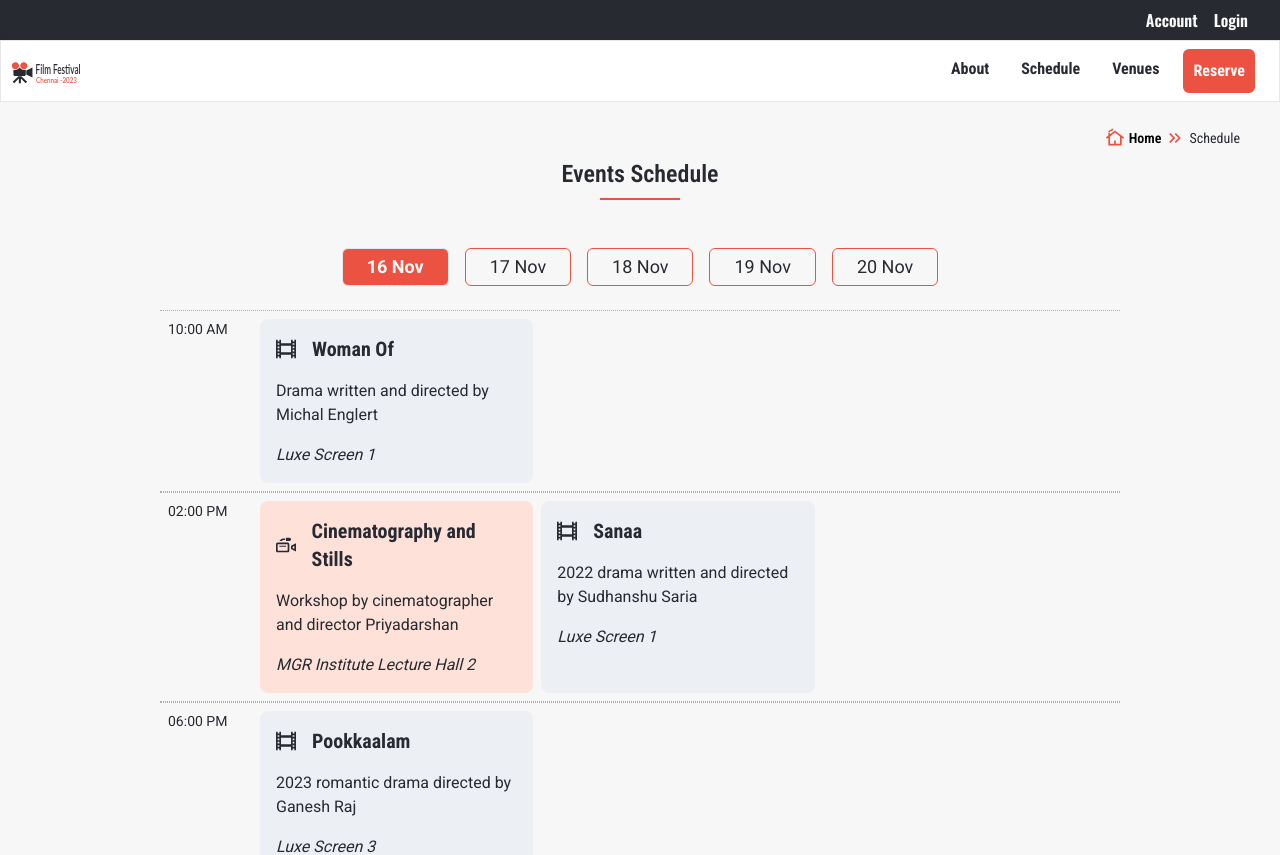
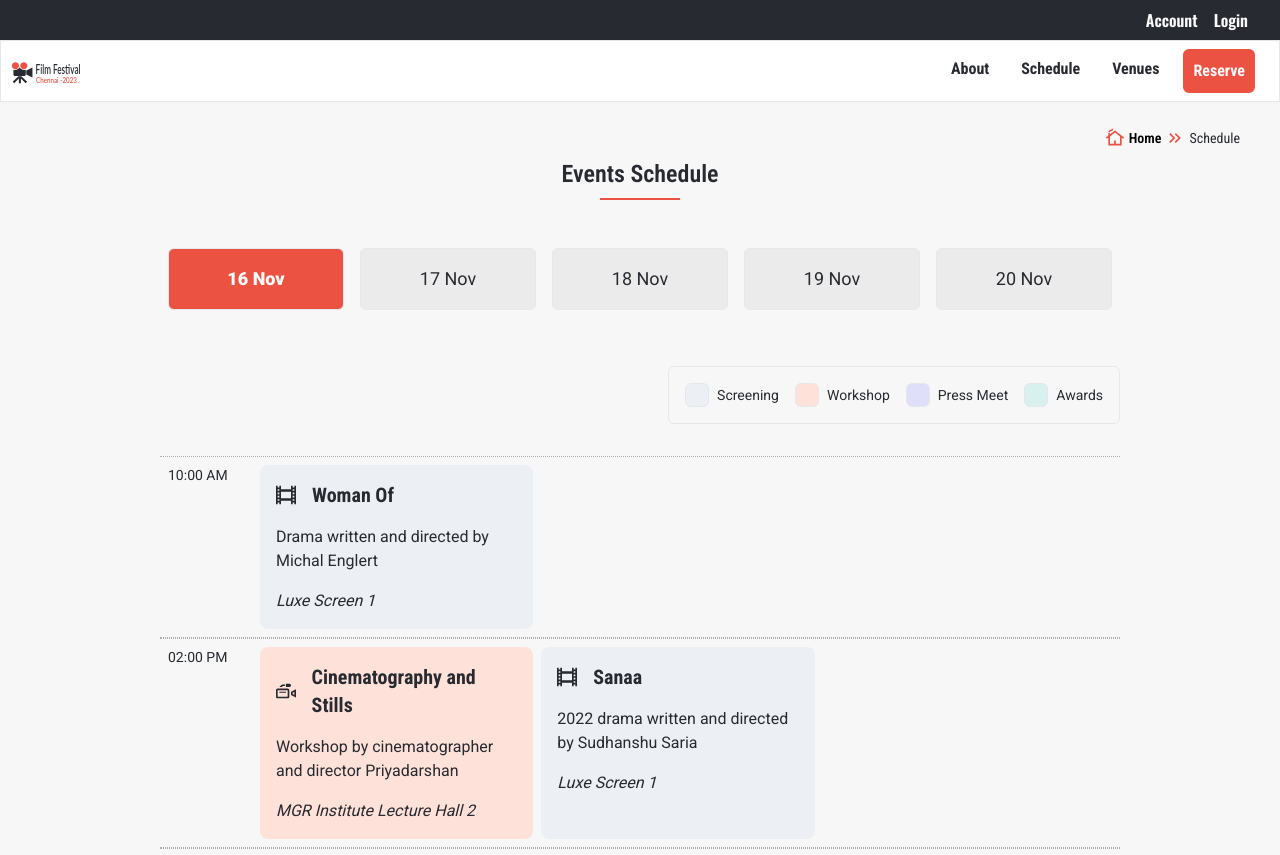
Before and after one commit to ram1117/filmfestival-v2-fe, a Next.js app: page /schedule in a window 1280 px wide. Shown: the top 855 px of the page. Built offline with nearby package versions, Linux system fonts and the light colour scheme.

Commit message:
finish schedule legend, make styling changes

```diff
--- a/src/components/homepage/HeroSection.tsx
+++ b/src/components/homepage/HeroSection.tsx
@@ -11,7 +11,7 @@ const HeroSection = () => (
       <h2 className="text-clip">{heroSectionData.title3}</h2>
     </div>
 
-    <h4 className="border-2 w-3/4 p-2 lg:w-1/2 my-2 lg:my-6 text-sm lg:text-lg font-md rounded-md">
+    <h4 className="border-2 w-3/4 p-2 lg:w-1/2 my-2 lg:my-6 text-sm lg:text-lg font-md rounded-md bg-bg-color-primary">
       {heroSectionData.description}
     </h4>
 
--- a/src/components/schedulepage/DateSelectionButton.tsx
+++ b/src/components/schedulepage/DateSelectionButton.tsx
@@ -17,14 +17,14 @@ const DateSelectionButton = ({
 
   const activeStyle =
     activeIndex === index
-      ? "text-custom-red font-semibold lg:font-bold bg-custom-red text-text-primary"
-      : "border-custom-red";
+      ? "text-custom-red font-black bg-custom-red text-text-primary"
+      : "bg-button-light";
 
   return (
     <button
       type="button"
       onClick={() => handleChange(index)}
-      className={`${activeStyle} border rounded-md px-2 lg:px-6 py-1`}
+      className={`${activeStyle} border rounded-md p-2 lg:p-4`}
     >
       {title}
     </button>
--- /dev/null
+++ b/src/components/schedulepage/ScheduleLegend.tsx
@@ -0,0 +1,19 @@
+import { scheduleLegendData } from "@/data/ScheduleData";
+
+const ScheduleLegend = () => (
+  <div className="w-11/12 lg:w-3/4 max-w-[1248px] my-6 lg:my-8 flex md:justify-end">
+    <ul className="flex gap-2 lg:gap-4 flex-wrap items-center justify-between w-max border p-4 rounded-md">
+      {scheduleLegendData.map((item) => (
+        <li key={item.id} className="flex gap-2 items-center">
+          <div
+            className="h-3 w-3 lg:h-6 lg:w-6 rounded-md border"
+            style={{ background: item.eventColorCode }}
+          />
+          <h6 className="text-xs md:text-sm">{item.name}</h6>
+        </li>
+      ))}
+    </ul>
+  </div>
+);
+
+export default ScheduleLegend;
--- a/src/components/schedulepage/ScheduleMenu.tsx
+++ b/src/components/schedulepage/ScheduleMenu.tsx
@@ -11,7 +11,7 @@ const ScheduleMenu = ({
   activeIndex,
   setActiveIndex,
 }: RadioSelectionProps) => (
-  <div className="flex text-sm lg:text-lg gap-1 lg:gap-4 w-11/12 lg:w-3/4 max-w-[1248px] p-1 lg:p-2 my-4 items-center justify-center flex-wrap">
+  <div className="grid grid-cols-3 md:grid-cols-5 text-sm lg:text-lg gap-1 lg:gap-4 w-11/12 lg:w-3/4 max-w-[1248px] p-1 lg:p-2 my-4">
     {dateOptions.map((item, index) => (
       <DateSelectionButton
         key={item}
--- a/src/components/schedulepage/ScheduleRow.tsx
+++ b/src/components/schedulepage/ScheduleRow.tsx
@@ -12,7 +12,7 @@ const ScheduleRow = ({ schedule }: ScheduleRowProps) => {
     <li className="flex border-y border-y-gray-light border-dotted p-2 justify-start">
       <h4 className="w-3/12 md:w-1/12 text-xs md:text-sm">{schedule.time}</h4>
       <ul className="grid grid-cols-1 md:grid-cols-2 lg:grid-cols-3 gap-2 mx-4 w-9/12 md:w-11/12">
-        {!renderItem && <li className="p-2 lg:p-4">-</li>}
+        {!renderItem && <li className="p-2 lg:p-4 h-24" />}
         {renderItem &&
           schedule.list.map((item) => (
             <ScheduleItem item={item} key={item.id} />
--- a/src/components/schedulepage/ScheduleSection.tsx
+++ b/src/components/schedulepage/ScheduleSection.tsx
@@ -2,6 +2,7 @@
 
 import { useState } from "react";
 import ScheduleMenu from "./ScheduleMenu";
+import ScheduleLegend from "./ScheduleLegend";
 import ScheduleRow from "./ScheduleRow";
 import scheduleData from "@/data/ScheduleData";
 
@@ -18,6 +19,7 @@ const ScheduleSection = () => {
         activeIndex={activeIndex}
         setActiveIndex={setActiveIndex}
       />
+      <ScheduleLegend />
       <ul className="w-11/12 lg:w-3/4 max-w-[1248px]">
         {scheduleData[activeIndex].events.map((event) => (
           <ScheduleRow schedule={event} key={event.time} />
--- a/src/data/ScheduleData.ts
+++ b/src/data/ScheduleData.ts
@@ -247,24 +247,28 @@ export const scheduleLegendData = [
     id: 1,
     name: "Screening",
     icon: "/icons/events/icon-screen-dark.svg",
+    eventColorCode: "#eceff4",
     alt: "movie icon",
   },
   {
     id: 2,
     name: "Workshop",
     icon: "/icons/events/icon-camera-dark.svg",
+    eventColorCode: "#fee1d9",
     alt: "workshop icon",
   },
   {
     id: 3,
     name: "Press Meet",
     icon: "/icons/events/icon-press-dark.svg",
+    eventColorCode: "#dfdff9",
     alt: "press icon",
   },
   {
     id: 4,
     name: "Awards",
     icon: "/icons/events/icon-medal-dark.svg",
+    eventColorCode: "#d8f1ee",
     alt: "awards icon",
   },
 ];
--- a/tailwind.config.ts
+++ b/tailwind.config.ts
@@ -50,6 +50,7 @@ const config: Config = {
         "gray-dark": "#272a31",
         "gray-light": "#acadb1",
         "program-tile-bg": "#494a4c",
+        "button-light": "#ebebeb",
       },
     },
   },
```
